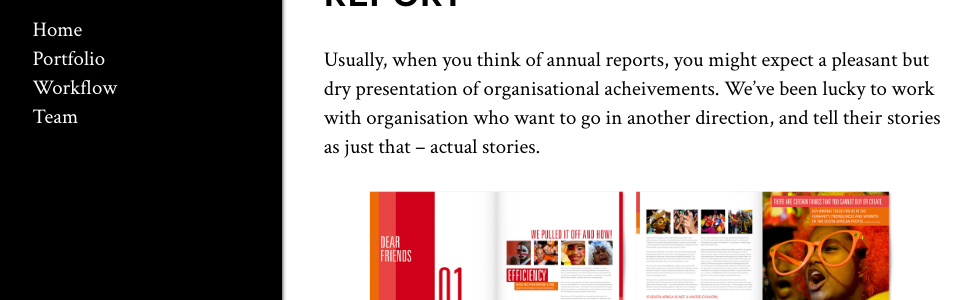
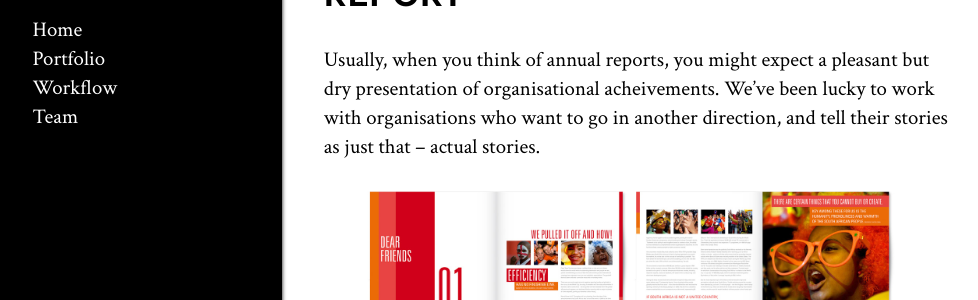
Before and after one commit to jenniferjacobs/fireandlion, a Jekyll site: the page built from _posts/2016-06-10-storytelling-reports.md, in a window 1280 px wide and 900 px high. Shown: the part 208-508 px from the top of the window, without its empty margins (9-987 px from the left). Built offline with Jekyll 4.4.1, drawn with Linux system fonts in a browser that asks for light colours.

Commit message:
Fix typo

```diff
--- a/_posts/2016-06-10-storytelling-reports.md
+++ b/_posts/2016-06-10-storytelling-reports.md
@@ -2,13 +2,13 @@
 # Complete the following four frontmatter items
 title: More than an annual report
 category: corporate-publications
-excerpt: "Usually, when you think of annual reports, you might expect a pleasant but dry presentation of organisational acheivements. We've been lucky to work with organisation who want to go in another direction."
+excerpt: "Usually, when you think of annual reports, you might expect a pleasant but dry presentation of organisational acheivements. We've been lucky to work with organisations who want to go in another direction."
 image: cape-town-tourism-report.jpg
 ---
 
 # So much more than an annual report
 
-Usually, when you think of annual reports, you might expect a pleasant but dry presentation of organisational acheivements. We've been lucky to work with organisation who want to go in another direction, and tell their stories as just that – actual stories.
+Usually, when you think of annual reports, you might expect a pleasant but dry presentation of organisational acheivements. We've been lucky to work with organisations who want to go in another direction, and tell their stories as just that – actual stories.
 
 ![Cape Town Tourism]({{site.baseurl}}/images/cape-town-tourism-report.jpg)
 
```
